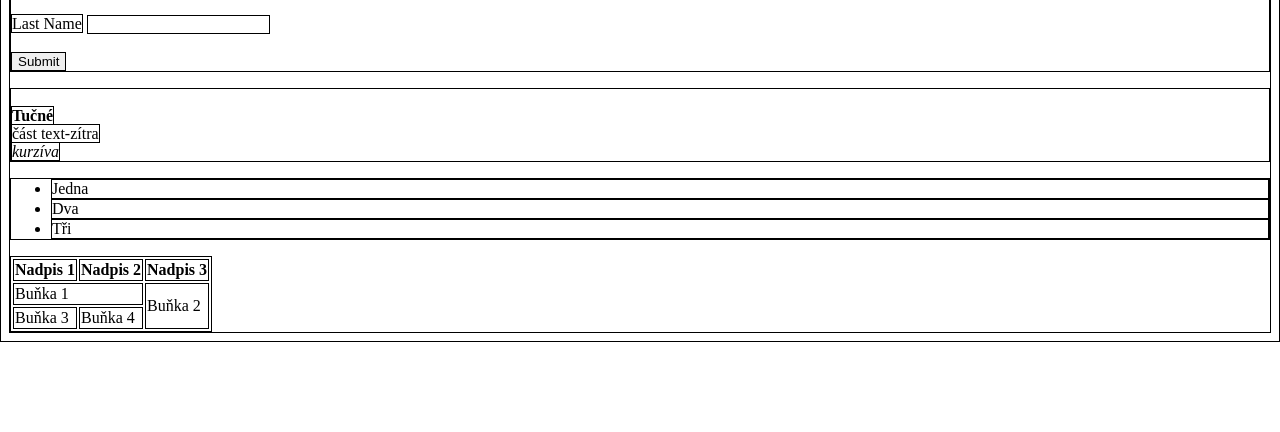
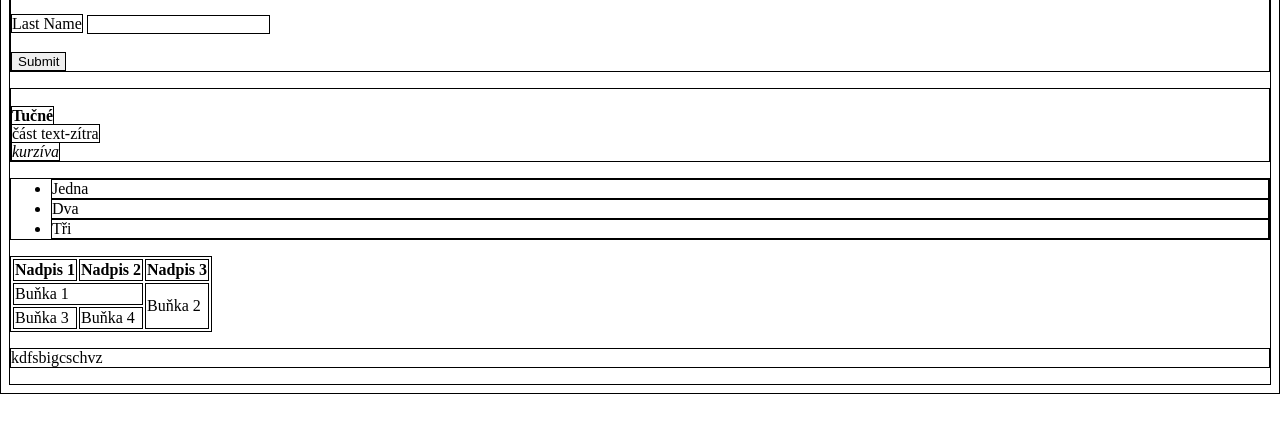
Before and after one commit to Nikoloslava/test, a plain HTML site: page index.html in a window 1280 px wide. Shown: the part 244-676 px from the top of the page. Drawn offline with Linux system fonts and the light colour scheme.

Commit message:
Update index.html

```diff
--- a/index.html
+++ b/index.html
@@ -48,6 +48,7 @@
             <td>Buňka 4</td>
         </tr>
     </table>
+    <p>kdfsbigcschvz</p>
 </body>
 
 </html>
```
